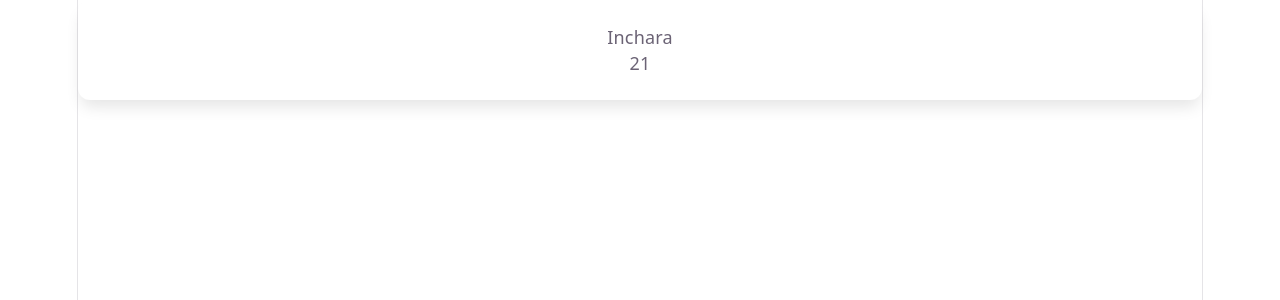
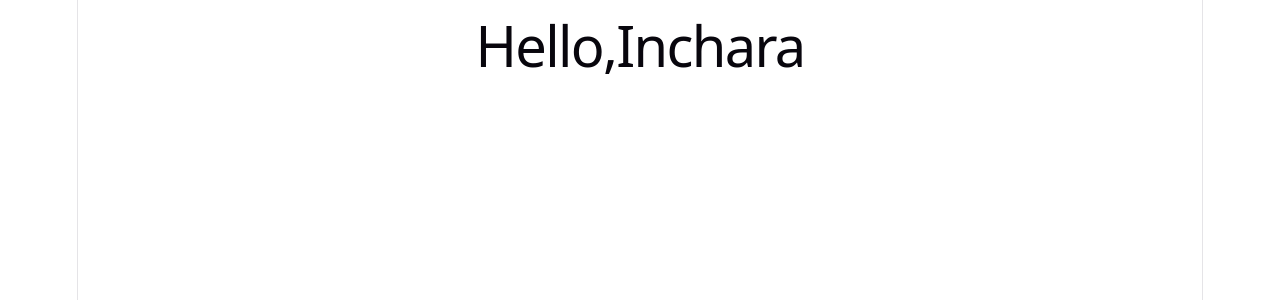
Before and after one commit to incharadn433-web/MERN_Stu_FebMay26Mys, a React (Vite) app in the folder W9/D2/prop-example-app/: page / in a window 1280 px wide. Shown: the top 300 px of the page. Built offline with nearby package versions, Linux system fonts and the light colour scheme.

Commit message:
Higher order components(HOC)

```diff
--- a/W9/D2/prop-example-app/src/App.jsx
+++ b/W9/D2/prop-example-app/src/App.jsx
@@ -11,6 +11,7 @@
 import { PropsState } from './components/P9'
 import { FunctionProps } from './components/P10'
 import { PropTypesDemo } from './components/P11'
+import { HOCExample } from './components/P12'
 
 function App() {
   return (
@@ -25,7 +26,8 @@
        {/* <PropsImmutability/> */}
        {/* <PropsState/> */}
        {/* <FunctionProps/> */}
-       <PropTypesDemo/>
+       {/* <PropTypesDemo/> */}
+       <HOCExample/>
 
     </>
   )
--- /dev/null
+++ b/W9/D2/prop-example-app/src/components/P12.jsx
@@ -0,0 +1,22 @@
+//Higher order components(HOC)
+const Greeting = ({name})=> {
+    return <h1>Hello,{name}</h1>
+}
+const WithBorder = (OriginalComponent) =>{
+    return function EnhancedComponent(props){
+        return(
+            <div className="setBorder">
+                 <OriginalComponent {...props} />
+            </div>
+        );
+    }
+}
+const GreetingWithBorder = WithBorder(Greeting);
+
+export function HOCExample(){
+    return(
+        <>
+           <GreetingWithBorder name="Inchara"/>
+        </>
+    )
+}
```
